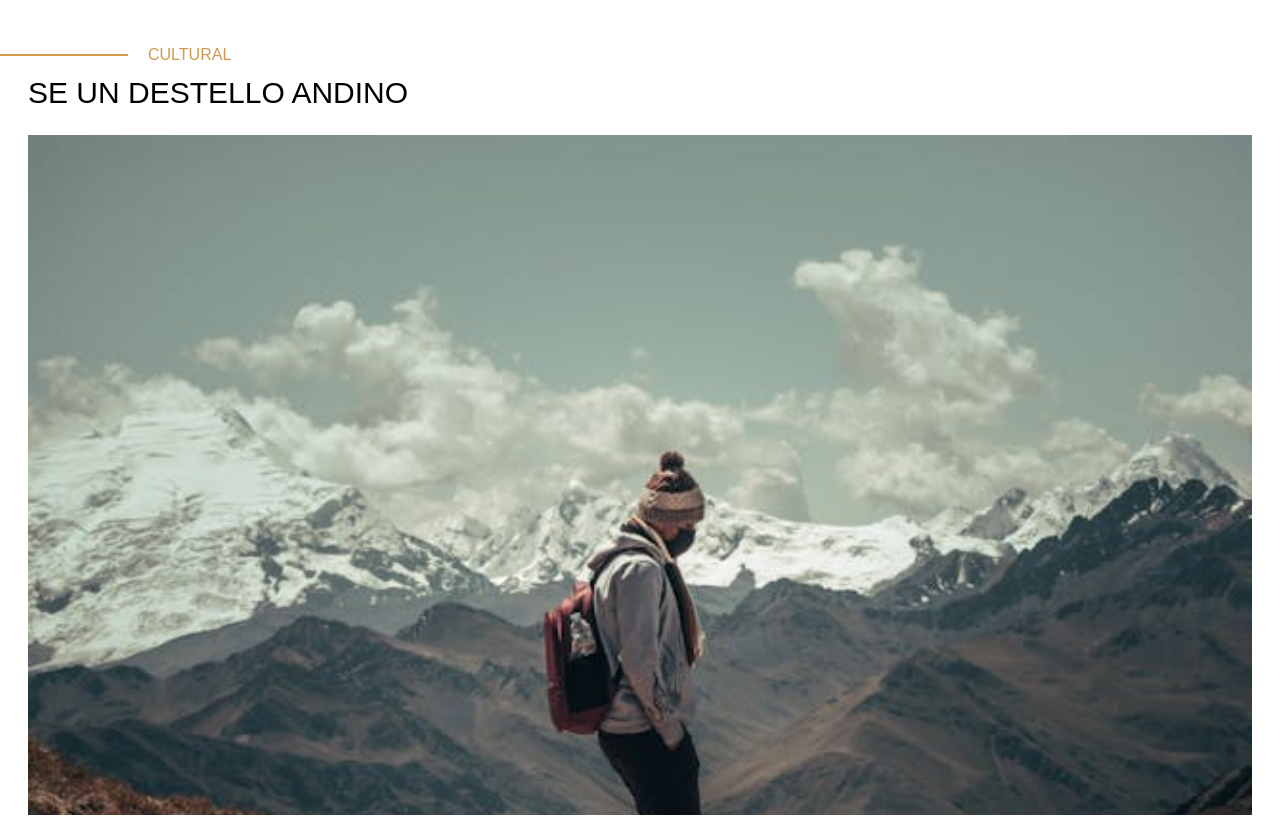
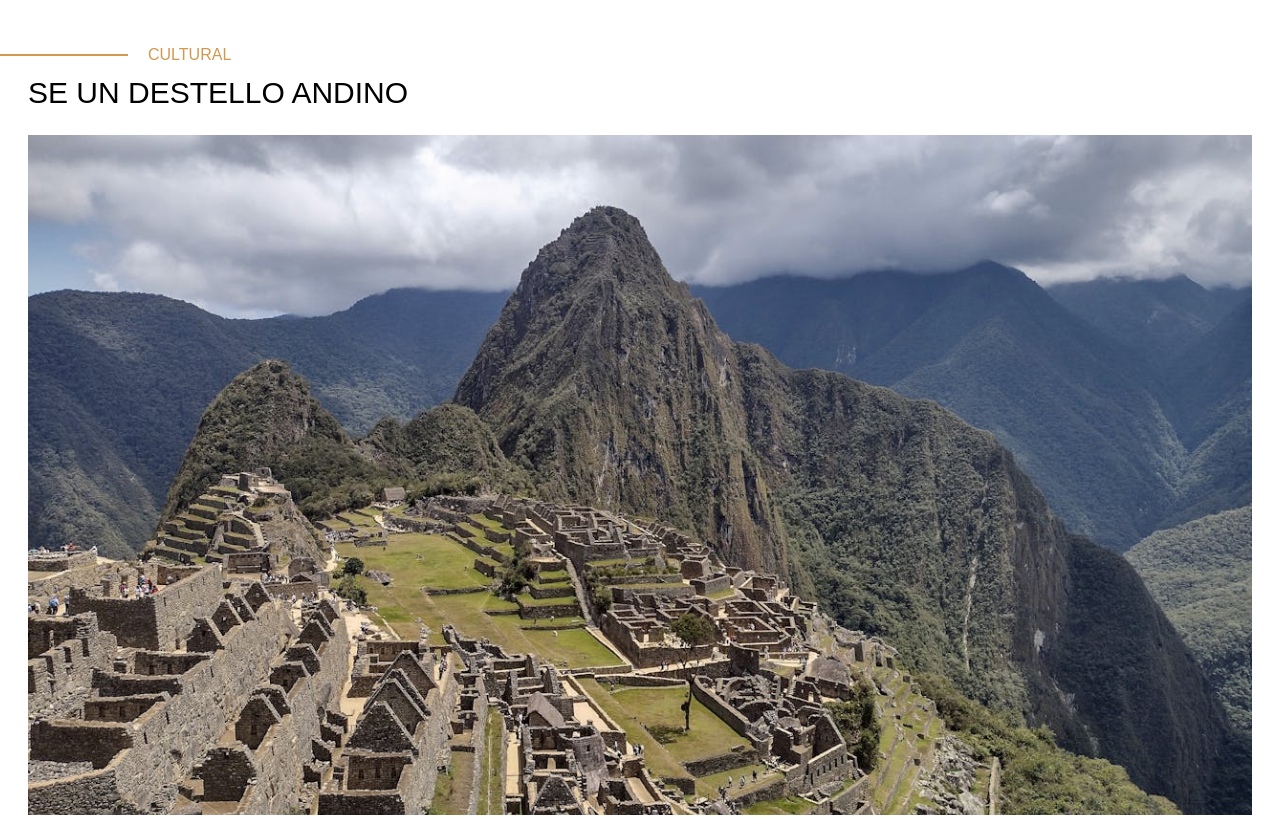
Before and after one commit to harvepq/destello, a Next.js app: page /blog in a window 1280 px wide. Shown: the part 1360-2177 px from the top of the page. Built offline with nearby package versions, Linux system fonts and the light colour scheme; a web font is replaced by a local one.

Commit message:
Add image prop into img tag

```diff
--- a/app/blog/page.tsx
+++ b/app/blog/page.tsx
@@ -30,7 +30,7 @@ export default function Page() {
             <div className="px-7">
               <h2 className="uppercase mb-6 text-3xl">{post.name}</h2>
               <picture>
-                <img className="w-full aspect-[9/5] object-cover" src="/icons/news1.jpg" alt="" />
+                <img className="w-full aspect-[9/5] object-cover" src={post.image} alt="" />
               </picture>
               <p className="my-5">{post.extract}</p>
               <Link
```
